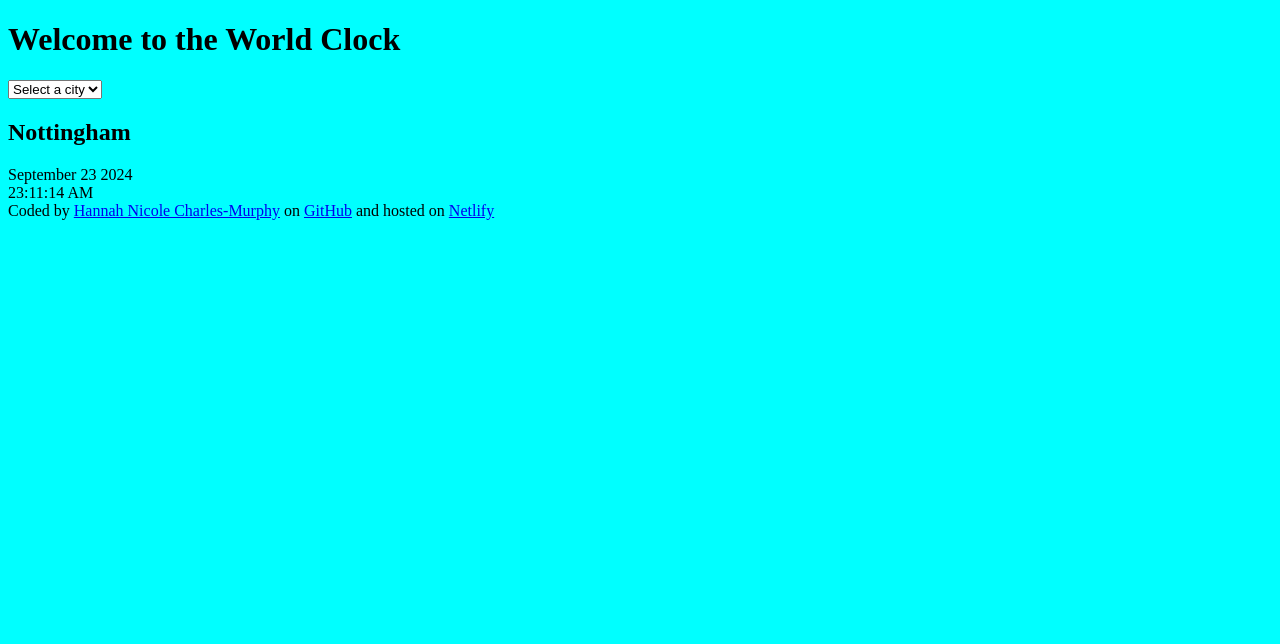
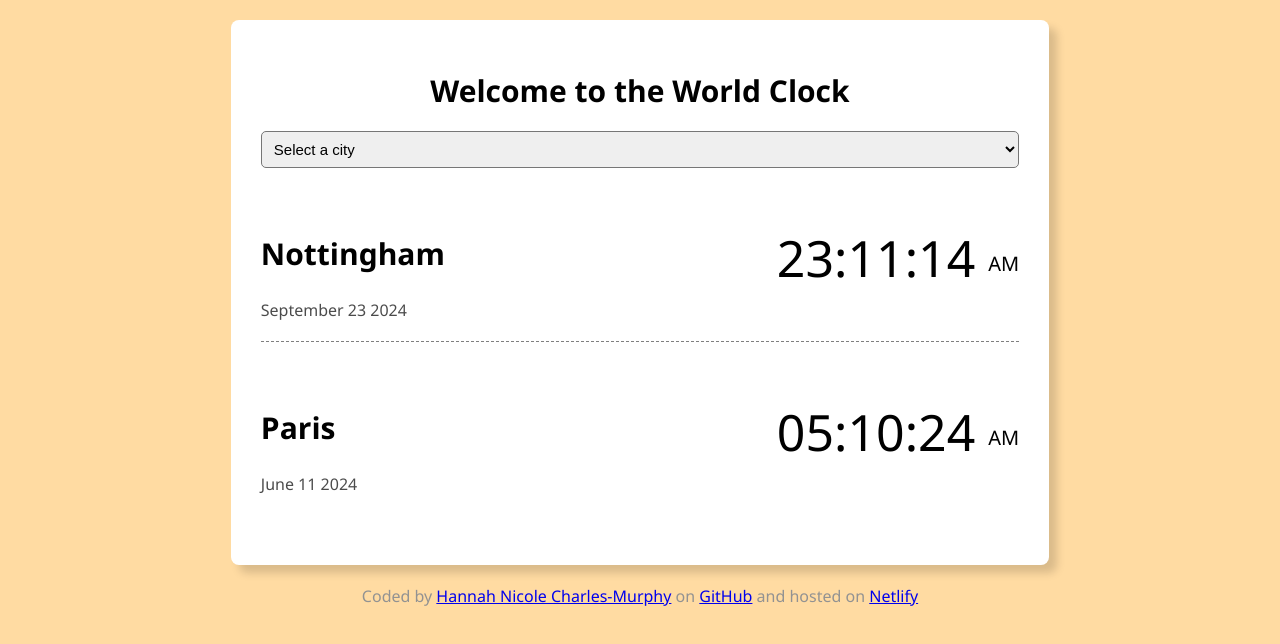
Before and after one commit to HannahNC23/World-clock-HNCM, a plain HTML site: page index.html in a window 1280 px wide. Drawn offline with Linux system fonts and the light colour scheme.

Commit message:
Styled project with CSS

```diff
--- a/index.html
+++ b/index.html
@@ -17,21 +17,35 @@
       </select>
 
       <div class="city">
+        <div>
           <h2>Nottingham</h2>
           <div class="date">September 23 2024</div>
-        <div class="time">23:11:14 AM</div>
+        </div>
+        <div class="time">
+          23:11:14
+          <span class="time-unit">AM</span>
+        </div>
+      </div>
+      <div class="city">
+        <div>
+          <h2>Paris</h2>
+          <div class="date">June 11 2024</div>
+        </div>
+        <div class="time">
+          05:10:24
+          <span class="time-unit">AM</span>
+        </div>
+      </div>
     </div>
     <footer>
       Coded by
-        <a href="https://github.com/HannahNC23">
-          Hannah Nicole Charles-Murphy</a
-        >
+      <a href="https://github.com/HannahNC23"> Hannah Nicole Charles-Murphy</a>
       on
       <a href="https://github.com/HannahNC23/World-clock-HNCM"> GitHub</a>
       and hosted on
       <a href="https://world-clock-hncm.netlify.app/"> Netlify</a>
     </footer>
-    </div>
+
     <script src="src/index.js"></script>
   </body>
 </html>
--- a/src/style.css
+++ b/src/style.css
@@ -1,3 +1,63 @@
 body {
-  background-color: aqua;
+  background-color: rgb(255, 219, 162);
+  font-family: "Segoe UI", Tahoma, Geneva, Verdana, sans-serif;
 }
+
+.container {
+  max-width: 60%;
+  margin: 20px auto;
+  background-color: #fff;
+  padding: 30px;
+  border-radius: 8px;
+  box-shadow: 8px 8px 8px rgba(0, 0, 0, 0.15);
+}
+
+select {
+  display: block;
+  width: 100%;
+  padding: 8px;
+  border-radius: 5px;
+  font-size: 15px;
+}
+
+h1 {
+  text-align: center;
+  font-size: 30px;
+}
+
+.city {
+  display: flex;
+  justify-content: space-between;
+  margin: 20px 0;
+  border-bottom: 1px dashed rgba(0, 0, 0, 0.5);
+  padding: 20px 0;
+}
+
+.city:last-child {
+  border: none;
+}
+
+h2 {
+  font-size: 30px;
+}
+
+.time {
+  font-size: 50px;
+  line-height: 100px;
+}
+
+.time-unit {
+  font-size: 20px;
+  vertical-align: middle;
+}
+
+.date {
+  opacity: 0.7;
+  font-size: 16px;
+}
+
+footer {
+  text-align: center;
+  margin: 20px auto;
+  color: #929292;
+}
```
Lines whose indentation alone changed are shown as unchanged.
